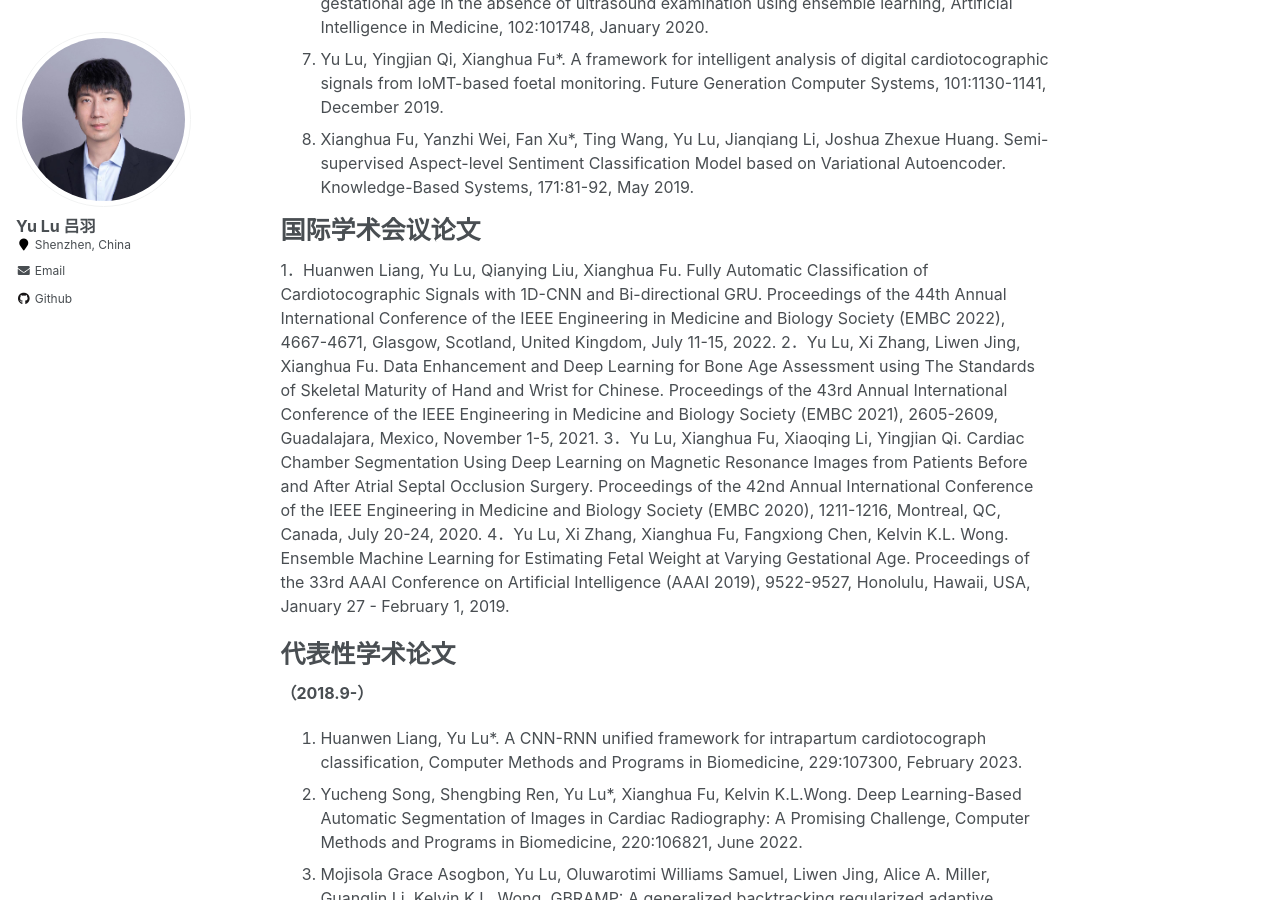
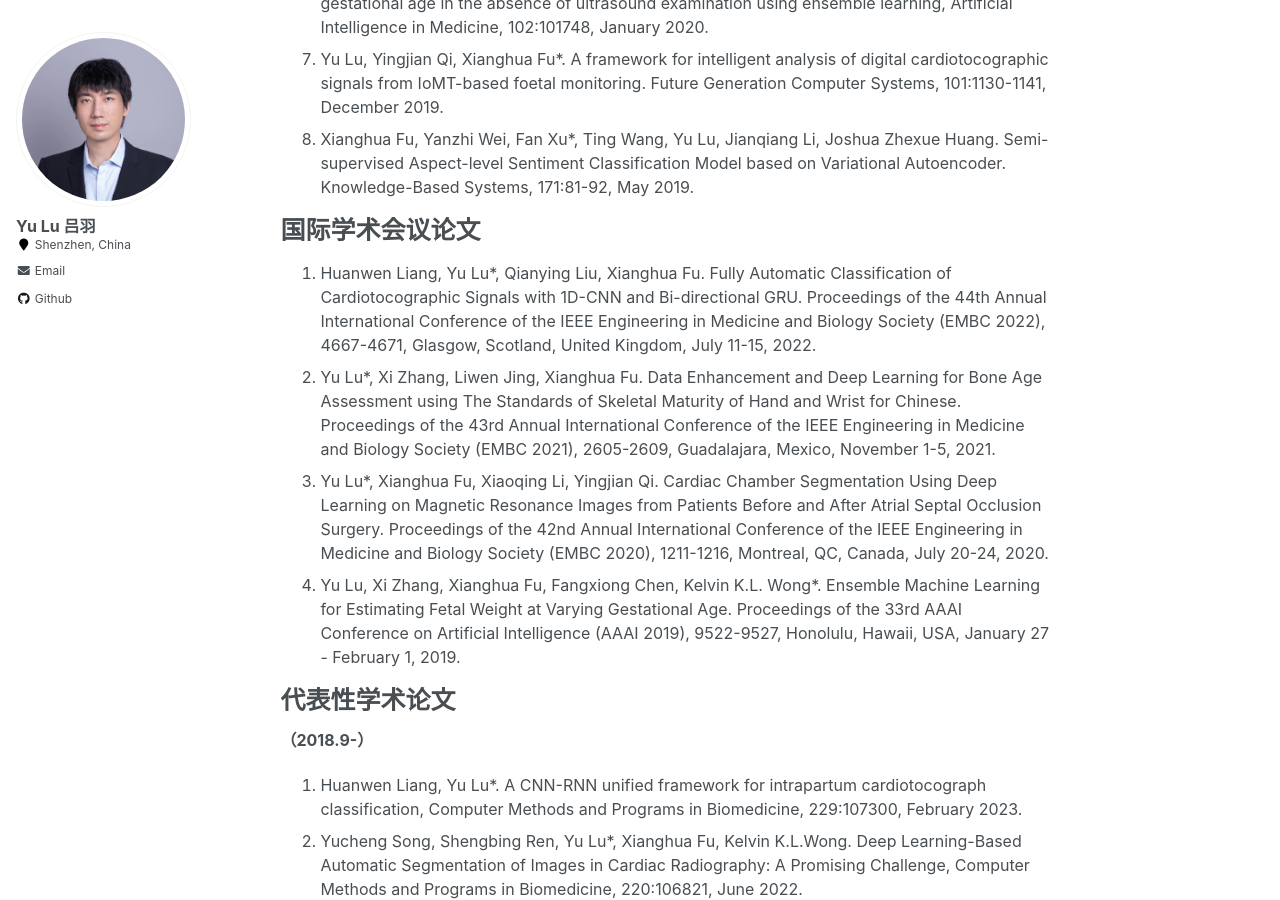
Before and after one commit to YukariUmezawa/lvyu.github.io, a Jekyll site: the page built from _pages/about.md, in a window 1280 px wide and 900 px high, scrolled down 1438 px. Built offline with Jekyll 4.4.1, drawn with Linux system fonts in a browser that asks for light colours.

Commit message:
Update about.md

```diff
--- a/_pages/about.md
+++ b/_pages/about.md
@@ -50,10 +50,10 @@ Yu Lu吕羽
 
 国际学术会议论文
 ======
-1．Huanwen Liang, Yu Lu*, Qianying Liu, Xianghua Fu. Fully Automatic Classification of Cardiotocographic Signals with 1D-CNN and Bi-directional GRU. Proceedings of the 44th Annual International Conference of the IEEE Engineering in Medicine and Biology Society (EMBC 2022), 4667-4671, Glasgow, Scotland, United Kingdom, July 11-15, 2022.
-2．Yu Lu*, Xi Zhang, Liwen Jing, Xianghua Fu. Data Enhancement and Deep Learning for Bone Age Assessment using The Standards of Skeletal Maturity of Hand and Wrist for Chinese. Proceedings of the 43rd Annual International Conference of the IEEE Engineering in Medicine and Biology Society (EMBC 2021), 2605-2609, Guadalajara, Mexico, November 1-5, 2021.
-3．Yu Lu*, Xianghua Fu, Xiaoqing Li, Yingjian Qi. Cardiac Chamber Segmentation Using Deep Learning on Magnetic Resonance Images from Patients Before and After Atrial Septal Occlusion Surgery. Proceedings of the 42nd Annual International Conference of the IEEE Engineering in Medicine and Biology Society (EMBC 2020), 1211-1216, Montreal, QC, Canada, July 20-24, 2020.
-4．Yu Lu, Xi Zhang, Xianghua Fu, Fangxiong Chen, Kelvin K.L. Wong*. Ensemble Machine Learning for Estimating Fetal Weight at Varying Gestational Age. Proceedings of the 33rd AAAI Conference on Artificial Intelligence (AAAI 2019), 9522-9527, Honolulu, Hawaii, USA, January 27 - February 1, 2019.
+1. Huanwen Liang, Yu Lu*, Qianying Liu, Xianghua Fu. Fully Automatic Classification of Cardiotocographic Signals with 1D-CNN and Bi-directional GRU. Proceedings of the 44th Annual International Conference of the IEEE Engineering in Medicine and Biology Society (EMBC 2022), 4667-4671, Glasgow, Scotland, United Kingdom, July 11-15, 2022.
+2. Yu Lu*, Xi Zhang, Liwen Jing, Xianghua Fu. Data Enhancement and Deep Learning for Bone Age Assessment using The Standards of Skeletal Maturity of Hand and Wrist for Chinese. Proceedings of the 43rd Annual International Conference of the IEEE Engineering in Medicine and Biology Society (EMBC 2021), 2605-2609, Guadalajara, Mexico, November 1-5, 2021.
+3. Yu Lu*, Xianghua Fu, Xiaoqing Li, Yingjian Qi. Cardiac Chamber Segmentation Using Deep Learning on Magnetic Resonance Images from Patients Before and After Atrial Septal Occlusion Surgery. Proceedings of the 42nd Annual International Conference of the IEEE Engineering in Medicine and Biology Society (EMBC 2020), 1211-1216, Montreal, QC, Canada, July 20-24, 2020.
+4. Yu Lu, Xi Zhang, Xianghua Fu, Fangxiong Chen, Kelvin K.L. Wong*. Ensemble Machine Learning for Estimating Fetal Weight at Varying Gestational Age. Proceedings of the 33rd AAAI Conference on Artificial Intelligence (AAAI 2019), 9522-9527, Honolulu, Hawaii, USA, January 27 - February 1, 2019.
 
 
 代表性学术论文
```
